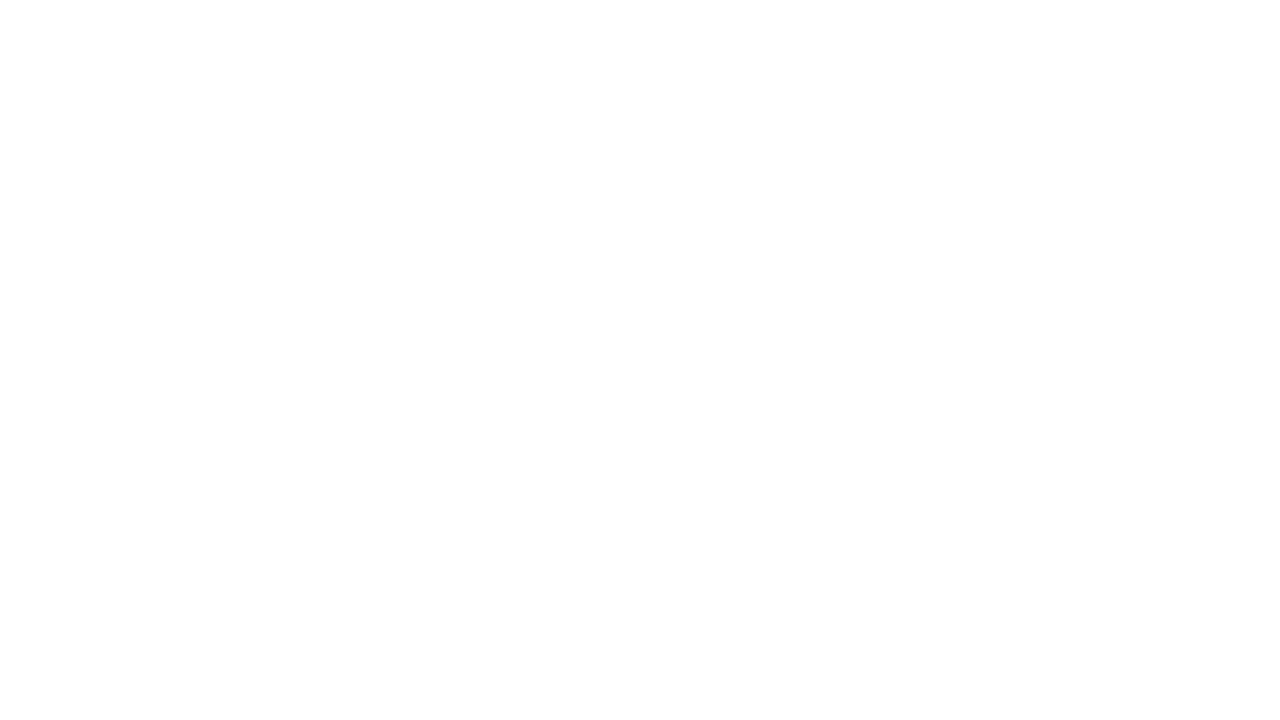
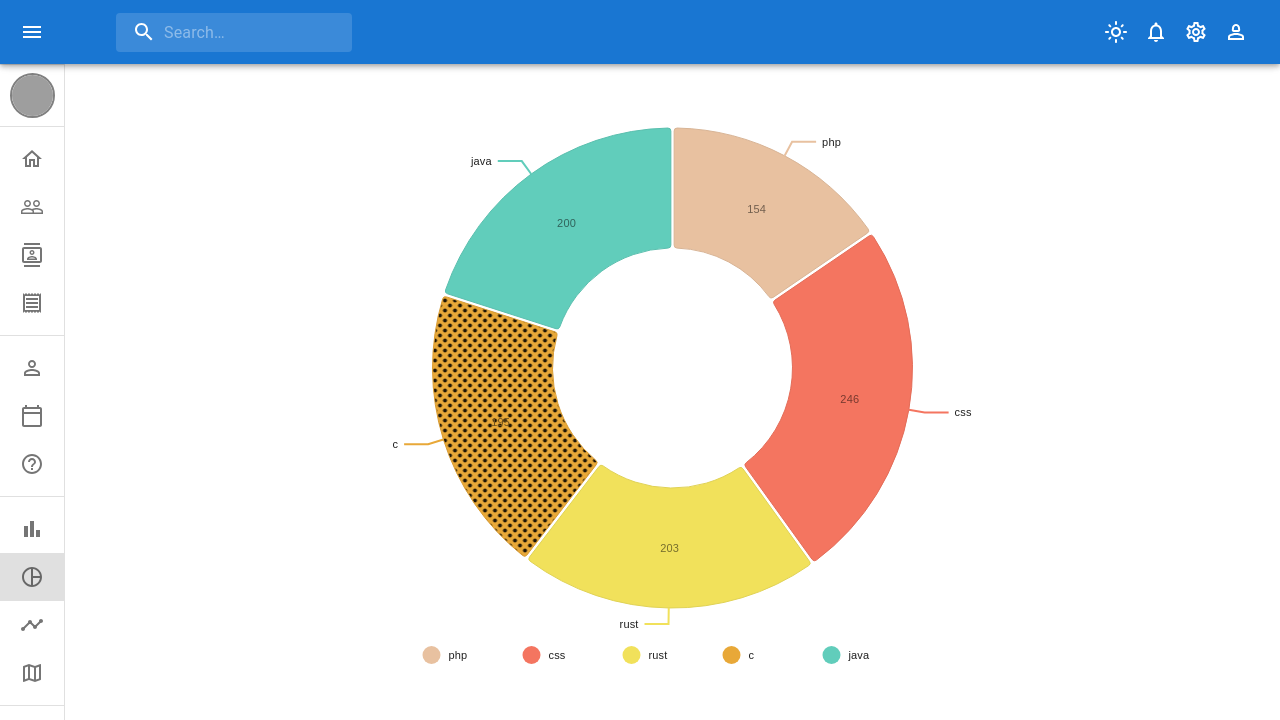
Before and after one commit to midaismael/dashboard, a React (Vite) app: page /pie in a window 1280 px wide. Before the commit this address had no page. Shown: the top 720 px of the page. Built offline with nearby package versions, Linux system fonts and the light colour scheme; grey boxes are pictures that could not be loaded; a web font is replaced by a local one.

Commit message:
pie chart

```diff
--- a/src/main.jsx
+++ b/src/main.jsx
@@ -25,8 +25,8 @@ ReactDOM.createRoot(root).render(
         <Route path="/form" element={<Form />} />
         <Route path="/calendar" element={<Calendar />} />
         <Route path="/faq" element={<FAQ />} />
-        <Route path="/barChart" element={<BarChart />} />
-        <Route path="/pieChart" element={<PieChart />} />
+        <Route path="/bar" element={<BarChart />} />
+        <Route path="/pie" element={<PieChart />} />
         <Route path="/lineChart" element={<LineChart />} />
         <Route path="/geography" element={<Geography />} />
       </Route>
--- a/src/page/pieChart/PieChart.jsx
+++ b/src/page/pieChart/PieChart.jsx
@@ -1,5 +1,269 @@
-import React from "react";
+import { Box, useTheme } from "@mui/material";
+import { ResponsivePie } from "@nivo/pie";
+
+const data = [
+  {
+    id: "php",
+    label: "php",
+    value: 154,
+    color: "hsl(148, 70%, 50%)",
+  },
+  {
+    id: "css",
+    label: "css",
+    value: 246,
+    color: "hsl(327, 70%, 50%)",
+  },
+  {
+    id: "rust",
+    label: "rust",
+    value: 203,
+    color: "hsl(155, 70%, 50%)",
+  },
+  {
+    id: "c",
+    label: "c",
+    value: 195,
+    color: "hsl(296, 70%, 50%)",
+  },
+  {
+    id: "java",
+    label: "java",
+    value: 200,
+    color: "hsl(346, 70%, 50%)",
+  },
+];
 
 export default function PieChart() {
-  return <div>PieChart</div>;
+  const theme = useTheme();
+  return (
+    <Box sx={{ height: "75vh" }}>
+      <ResponsivePie
+        theme={{
+          text: {
+            fontSize: 11,
+            fill: theme.palette.text.primary,
+            outlineWidth: 0,
+            outlineColor: "transparent",
+          },
+          axis: {
+            domain: {
+              line: {
+                stroke: theme.palette.divider,
+                strokeWidth: 1,
+              },
+            },
+            legend: {
+              text: {
+                fontSize: 12,
+                fill: theme.palette.text.primary,
+                outlineWidth: 0,
+                outlineColor: "transparent",
+              },
+            },
+            ticks: {
+              line: {
+                stroke: theme.palette.divider,
+                strokeWidth: 1,
+              },
+              text: {
+                fontSize: 11,
+                fill: theme.palette.text.primary,
+                outlineWidth: 0,
+                outlineColor: "transparent",
+              },
+            },
+          },
+          grid: {
+            line: {
+              stroke: theme.palette.divider,
+              strokeWidth: 1,
+            },
+          },
+          legends: {
+            title: {
+              text: {
+                fontSize: 11,
+                fill: theme.palette.text.primary,
+                outlineWidth: 0,
+                outlineColor: "transparent",
+              },
+            },
+            text: {
+              fontSize: 11,
+              fill: theme.palette.text.primary,
+              outlineWidth: 0,
+              outlineColor: "transparent",
+            },
+            ticks: {
+              line: {},
+              text: {
+                fontSize: 10,
+                fill: theme.palette.text.primary,
+                outlineWidth: 0,
+                outlineColor: "transparent",
+              },
+            },
+          },
+          annotations: {
+            text: {
+              fontSize: 13,
+              fill: theme.palette.text.primary,
+              outlineWidth: 2,
+              outlineColor: "#ffffff",
+              outlineOpacity: 1,
+            },
+            link: {
+              stroke: "#000000",
+              strokeWidth: 1,
+              outlineWidth: 2,
+              outlineColor: "#ffffff",
+              outlineOpacity: 1,
+            },
+            outline: {
+              stroke: "#000000",
+              strokeWidth: 2,
+              outlineWidth: 2,
+              outlineColor: "#ffffff",
+              outlineOpacity: 1,
+            },
+            symbol: {
+              fill: "#000000",
+              outlineWidth: 2,
+              outlineColor: "#ffffff",
+              outlineOpacity: 1,
+            },
+          },
+          tooltip: {
+            wrapper: {},
+            container: {
+              background: theme.palette.background.default,
+              color: theme.palette.text.primary,
+              fontSize: 12,
+            },
+            basic: {},
+            chip: {},
+            table: {},
+            tableCell: {},
+            tableCellValue: {},
+          },
+        }}
+        data={data}
+        margin={{ top: 40, right: 80, bottom: 80, left: 80 }}
+        innerRadius={0.5}
+        padAngle={0.7}
+        cornerRadius={3}
+        activeOuterRadiusOffset={8}
+        borderWidth={1}
+        borderColor={{
+          from: "color",
+          modifiers: [["darker", 0.2]],
+        }}
+        arcLinkLabelsSkipAngle={10}
+        arcLinkLabelsTextColor={theme.palette.text.primary}
+        arcLinkLabelsThickness={2}
+        arcLinkLabelsColor={{ from: "color" }}
+        arcLabelsSkipAngle={10}
+        arcLabelsTextColor={{
+          from: "color",
+          modifiers: [["darker", 2]],
+        }}
+        defs={[
+          {
+            id: "dots",
+            type: "patternDots",
+            background: "inherit",
+            color: theme.palette.text.primary,
+            size: 4,
+            padding: 1,
+            stagger: true,
+          },
+          {
+            id: "lines",
+            type: "patternLines",
+            background: "inherit",
+            color: "rgba(255, 255, 255, 0.3)",
+            rotation: -45,
+            lineWidth: 6,
+            spacing: 10,
+          },
+        ]}
+        fill={[
+          {
+            match: {
+              id: "ruby",
+            },
+            id: "dots",
+          },
+          {
+            match: {
+              id: "c",
+            },
+            id: "dots",
+          },
+          {
+            match: {
+              id: "go",
+            },
+            id: "dots",
+          },
+          {
+            match: {
+              id: "python",
+            },
+            id: "dots",
+          },
+          {
+            match: {
+              id: "scala",
+            },
+            id: "lines",
+          },
+          {
+            match: {
+              id: "lisp",
+            },
+            id: "lines",
+          },
+          {
+            match: {
+              id: "elixir",
+            },
+            id: "lines",
+          },
+          {
+            match: {
+              id: "javascript",
+            },
+            id: "lines",
+          },
+        ]}
+        legends={[
+          {
+            anchor: "bottom",
+            direction: "row",
+            justify: false,
+            translateX: 0,
+            translateY: 56,
+            itemsSpacing: 0,
+            itemWidth: 100,
+            itemHeight: 18,
+            itemTextColor: theme.palette.text.primary,
+            itemDirection: "left-to-right",
+            itemOpacity: 1,
+            symbolSize: 18,
+            symbolShape: "circle",
+            effects: [
+              {
+                on: "hover",
+                style: {
+                  itemTextColor: theme.palette.text.primary,
+                },
+              },
+            ],
+          },
+        ]}
+      />
+    </Box>
+  );
 }
```
